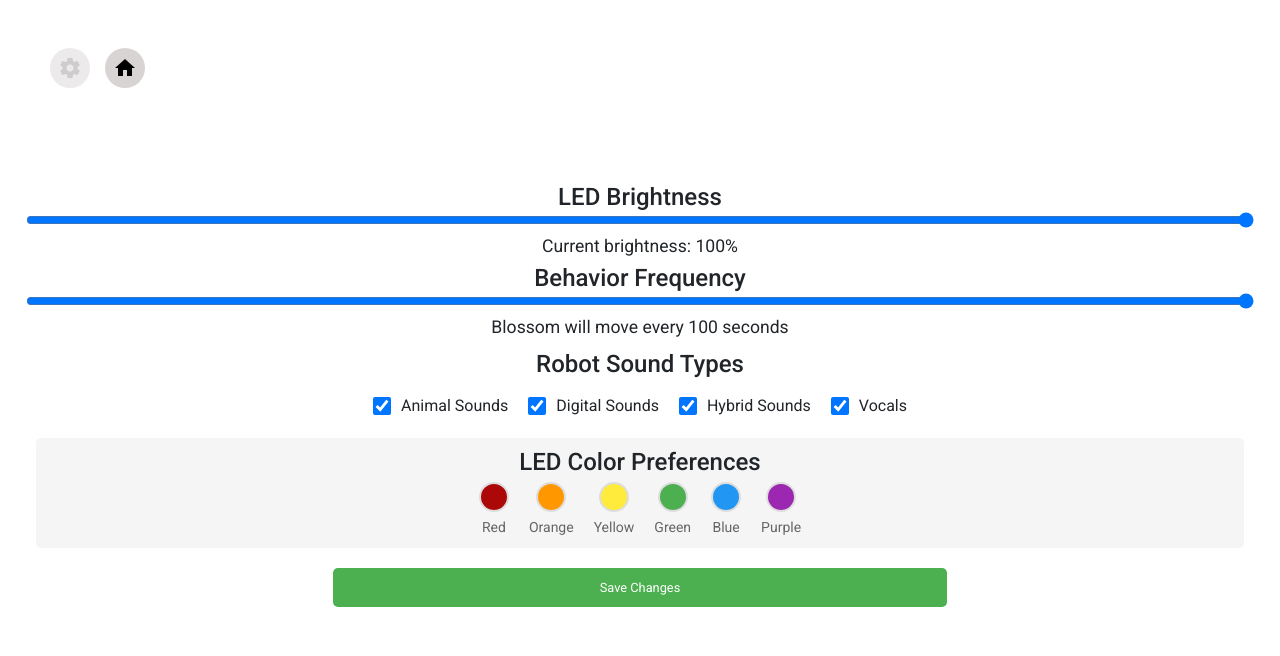
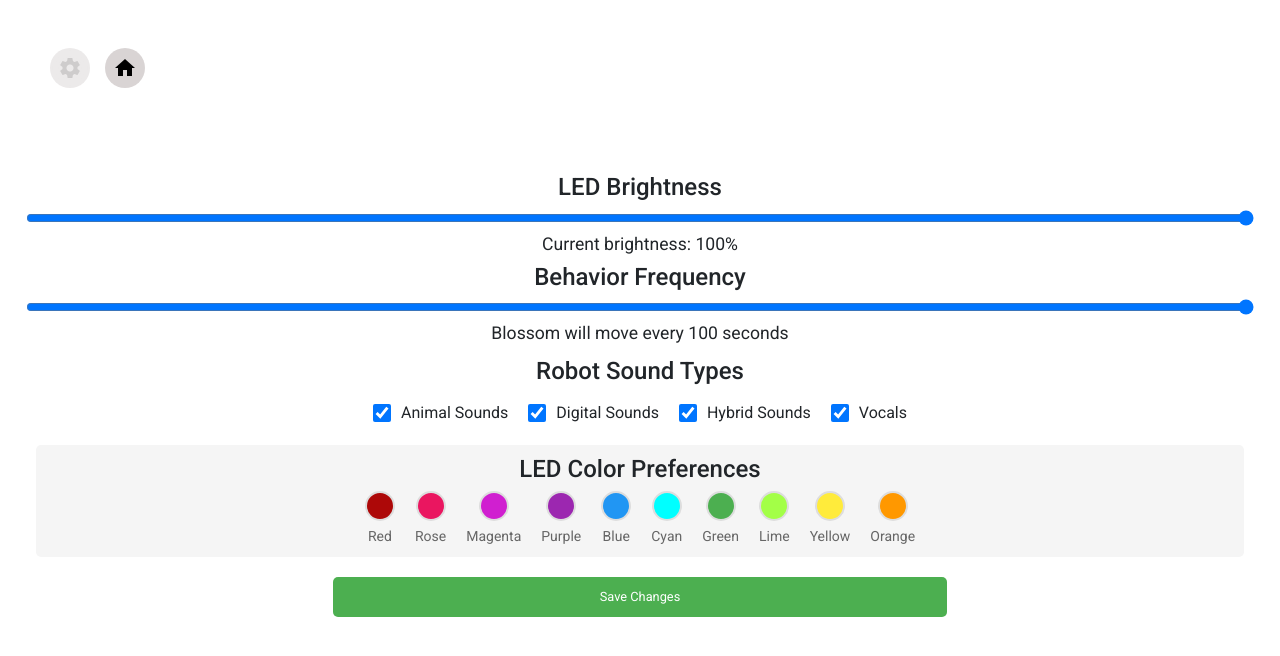
Before and after one commit to interaction-lab/BlossomUI_2425, an Angular app in the folder inlab_study/frontend/blossom-ang-ts/: page /settings in a window 1280 px wide. Shown: the top 656 px of the page. Built offline with nearby package versions, Linux system fonts and the light colour scheme.

Commit message:
completed color wheel on settings

```diff
--- a/inlab_study/frontend/blossom-ang-ts/src/app/settings/settings.component.css
+++ b/inlab_study/frontend/blossom-ang-ts/src/app/settings/settings.component.css
@@ -17,6 +17,7 @@
   /*max-width: 60px;*/ /*increase the max-width for a wider slider*/
   margin-top: 10px;
   margin-bottom: 10px;
+  height: 20px;
 }
 
 .audio-preferences
@@ -103,12 +104,15 @@
 
 /* Color-specific styles */
 .color-checkbox.red { background-color: #ad0808; }
+.color-checkbox.rose{ background-color: #ea1660}
+.color-checkbox.magenta { background-color: #d01fd0; }
 .color-checkbox.orange { background-color: #ff9800; }
 .color-checkbox.yellow { background-color: #ffeb3b; }
 .color-checkbox.green { background-color: #4caf50; }
 .color-checkbox.blue { background-color: #2196f3; }
 .color-checkbox.purple { background-color: #9c27b0; }
-
+.color-checkbox.chartreuse {background-color: #a3ff47;}
+.color-checkbox.cyan {background-color: #00ffff;}
 /* Checked state */
 .color-checkbox-container input[type="checkbox"]:checked + .color-checkbox {
   transform: scale(1.1);
@@ -132,18 +136,20 @@
   margin-top: 0px;
 }
 
-input, p, h2 {
+input {
   position: relative;
   z-index: 1001;
-  margin: 0;
-  padding: 0;
 }
 
 h2 {
+  position: relative;
+  z-index: 1001;
   font-size: clamp(18px, 2vw, 24px);
 }
 
 p {
+  position: relative;
+  z-index: 1001;
   font-size: 1.1rem;
   margin: 5px;
 }
--- a/inlab_study/frontend/blossom-ang-ts/src/app/settings/settings.component.html
+++ b/inlab_study/frontend/blossom-ang-ts/src/app/settings/settings.component.html
@@ -61,10 +61,58 @@
 
             <label class="color-checkbox-container">
                 <input type="checkbox"
-                       [checked]="colorPreferences.orange"
-                       (change)="updateColorPreference('orange')">
-                <span class="color-checkbox orange"></span>
-                <span class="color-label">Orange</span>
+                        [checked] = "colorPreferences.rose"
+                        (change)="updateColorPreference('rose')">
+                <span class="color-checkbox rose"></span>
+                <span class = "color-label">Rose</span>
+            </label>
+
+            <label class="color-checkbox-container">
+                <input type="checkbox"
+                        [checked] = "colorPreferences.magenta"
+                        (change)="updateColorPreference('magenta')">
+                <span class="color-checkbox magenta"></span>
+                <span class = "color-label">Magenta</span>
+            </label>
+
+            <label class="color-checkbox-container">
+                <input type="checkbox"
+                       [checked]="colorPreferences.purple"
+                       (change)="updateColorPreference('purple')">
+                <span class="color-checkbox purple"></span>
+                <span class="color-label">Purple</span>
+            </label>
+
+            <label class="color-checkbox-container">
+                <input type="checkbox"
+                       [checked]="colorPreferences.blue"
+                       (change)="updateColorPreference('blue')">
+                <span class="color-checkbox blue"></span>
+                <span class="color-label">Blue</span>
+            </label>
+
+            <label class="color-checkbox-container">
+                <input type="checkbox"
+                       [checked]="colorPreferences.cyan"
+                       (change)="updateColorPreference('cyan')">
+                <span class="color-checkbox cyan"></span>
+                <span class="color-label">Cyan</span>
+            </label>
+
+            <label class="color-checkbox-container">
+                <input type="checkbox"
+                       [checked]="colorPreferences.green"
+                       (change)="updateColorPreference('green')">
+                <span class="color-checkbox green"></span>
+                <span class="color-label">Green</span>
+            </label>
+
+            <label class = "color-checkbox-container">
+                <input type="checkbox"
+                        [checked] = "colorPreferences.chartreuse"
+                        (change)="updateColorPreference('chartreuse')">
+                <span class="color-checkbox chartreuse"></span>
+                <span class = "color-label">Lime</span>
             </label>
 
             <label class="color-checkbox-container">
@@ -77,27 +125,12 @@
 
             <label class="color-checkbox-container">
                 <input type="checkbox"
-                       [checked]="colorPreferences.green"
-                       (change)="updateColorPreference('green')">
-                <span class="color-checkbox green"></span>
-                <span class="color-label">Green</span>
+                       [checked]="colorPreferences.orange"
+                       (change)="updateColorPreference('orange')">
+                <span class="color-checkbox orange"></span>
+                <span class="color-label">Orange</span>
             </label>
 
-            <label class="color-checkbox-container">
-                <input type="checkbox"
-                       [checked]="colorPreferences.blue"
-                       (change)="updateColorPreference('blue')">
-                <span class="color-checkbox blue"></span>
-                <span class="color-label">Blue</span>
-            </label>
-
-            <label class="color-checkbox-container">
-                <input type="checkbox"
-                       [checked]="colorPreferences.purple"
-                       (change)="updateColorPreference('purple')">
-                <span class="color-checkbox purple"></span>
-                <span class="color-label">Purple</span>
-            </label>
         </div>
     </div>
 
--- a/inlab_study/frontend/blossom-ang-ts/src/app/settings/settings.component.ts
+++ b/inlab_study/frontend/blossom-ang-ts/src/app/settings/settings.component.ts
@@ -16,11 +16,15 @@ interface AudioPreferences
 interface ColorPreferences
 {
   red: boolean;
+  rose: boolean;
+  magenta: boolean;
+  purple: boolean;
   orange: boolean;
   yellow: boolean;
   green: boolean;
+  chartreuse: boolean;
   blue: boolean;
-  purple: boolean;
+  cyan: boolean;
 }
 
 @Component({
@@ -43,6 +47,10 @@ export class SettingsComponent implements OnInit {
 
   colorPreferences: ColorPreferences = {
     red: false,
+    rose: false,
+    magenta: false,
+    chartreuse: false,
+    cyan: false,
     orange: false,
     yellow: false,
     green: false,
@@ -176,6 +184,10 @@ export class SettingsComponent implements OnInit {
           // Map color preferences
           this.colorPreferences = {
             red: settings.colorPreferences?.red ?? false,
+            rose: settings.colorPreferencse?.rose ?? false,
+            magenta: settings.colorPreferences?.magenta ?? false,
+            chartreuse: settings.colorPreferences?.chartreuse ?? false,
+            cyan: settings.colorPreferences?.cyan ?? false,
             orange: settings.colorPreferences?.orange ?? false,
             yellow: settings.colorPreferences?.yellow ?? false,
             green: settings.colorPreferences?.green ?? false,
```
